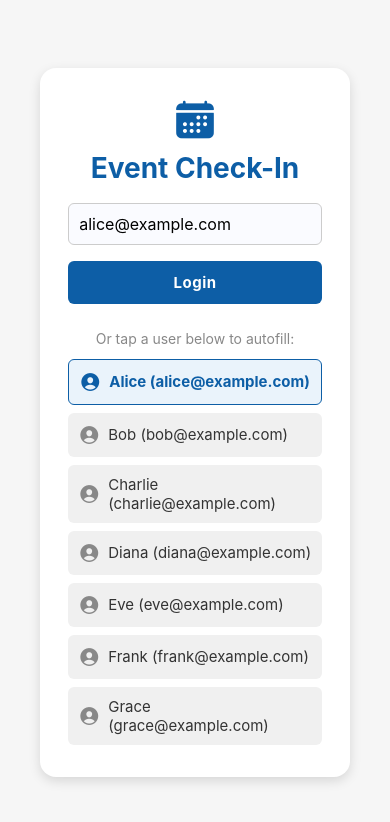
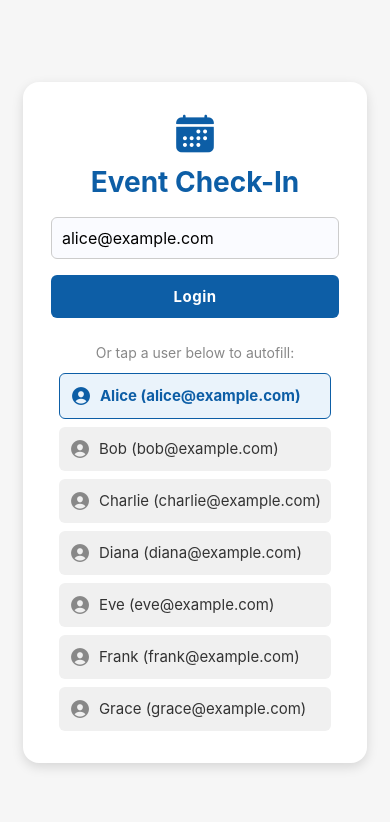
Before and after one commit to dilpreet579/event-checkin-app, a React Native app in the folder frontend/: screen /Login in a window 390 px wide. Shown: the top 822 px of the page. Built offline with nearby package versions, Linux system fonts and the light colour scheme.

Commit message:
fix viewport bug

```diff
--- a/frontend/src/screens/LoginScreen.tsx
+++ b/frontend/src/screens/LoginScreen.tsx
@@ -76,7 +76,8 @@ const styles = StyleSheet.create({
     padding: 23,
   },
   card: {
-    width: '90%',
+    width: '100%',
+    maxHeight: '100%',
     maxWidth: 400,
     backgroundColor: '#fff',
     borderRadius: 16,
```
